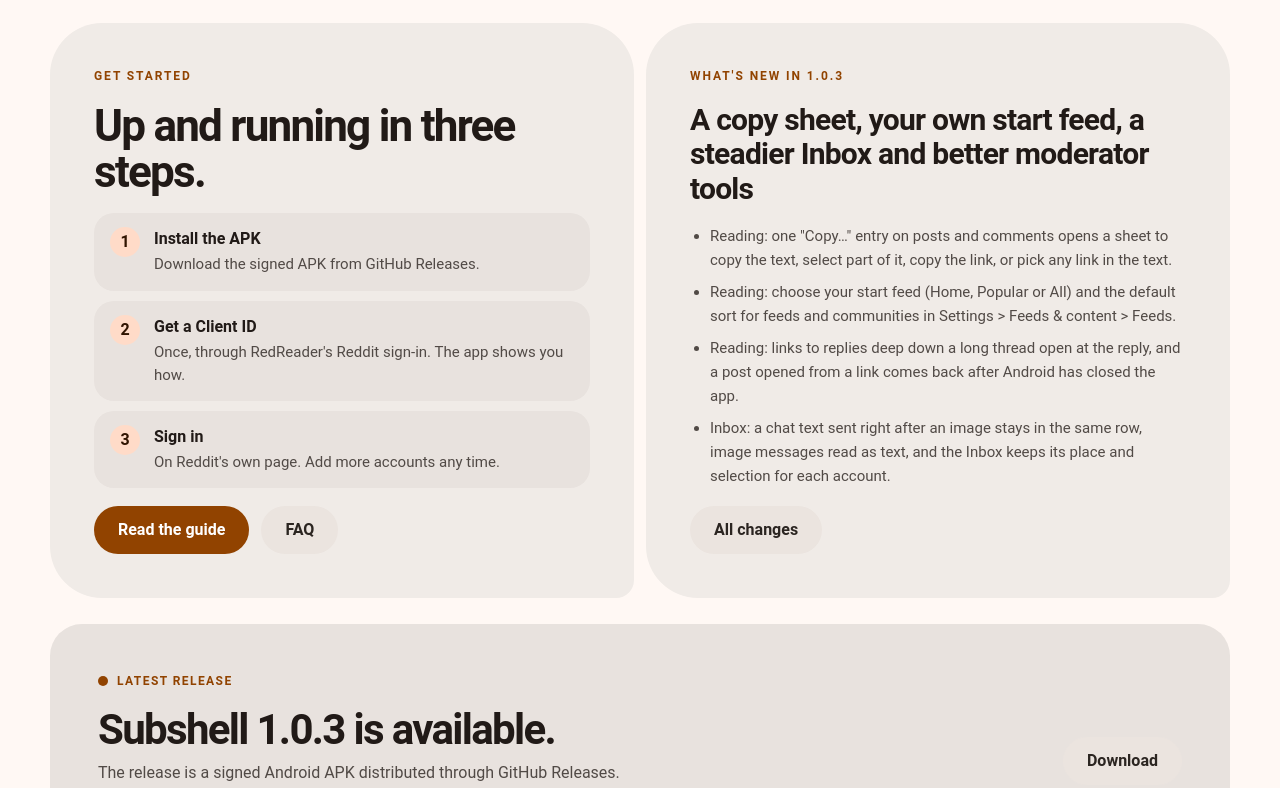
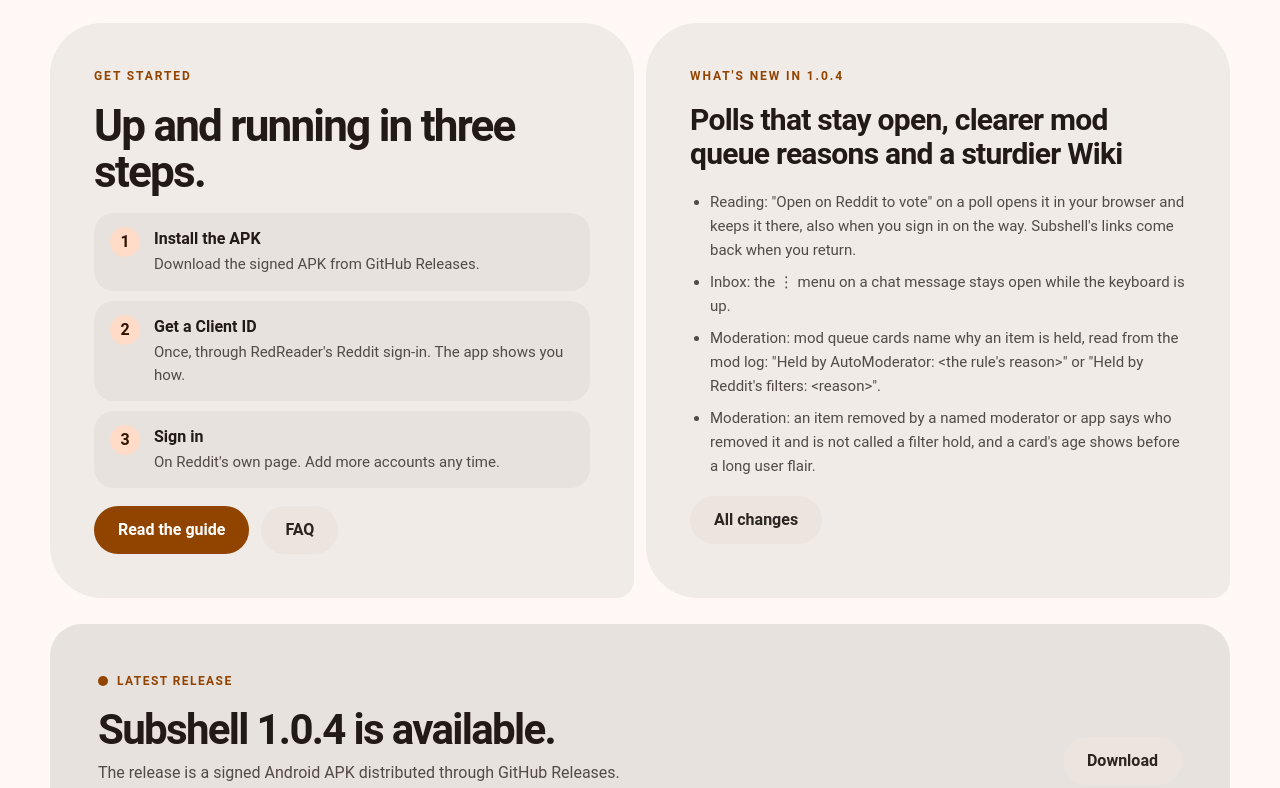
Before and after one commit to brealorg/subshell, a plain HTML site: page site/index.html in a window 1280 px wide. Shown: the part 2777-3565 px from the top of the page. Drawn offline with Linux system fonts and the light colour scheme.

Commit message:
Publish 1.0.4 beta download

```diff
--- a/site/index.html
+++ b/site/index.html
@@ -196,7 +196,7 @@
 
               <a
                 class="button button-filled"
-                href="https://github.com/brealorg/subshell/releases/tag/v1.0.3">
+                href="https://github.com/brealorg/subshell/releases/tag/v1.0.4">
                 Download
               </a>
 
@@ -864,13 +864,13 @@
 
         <div class="start-surface news-surface">
           <!-- RELEASETOOL02_WHATS_NEW_START -->
-          <p class="eyebrow">What's new in 1.0.3</p>
-          <h2>A copy sheet, your own start feed, a steadier Inbox and better moderator tools</h2>
+          <p class="eyebrow">What's new in 1.0.4</p>
+          <h2>Polls that stay open, clearer mod queue reasons and a sturdier Wiki</h2>
           <ul>
-            <li>Reading: one &quot;Copy…&quot; entry on posts and comments opens a sheet to copy the text, select part of it, copy the link, or pick any link in the text.</li>
-            <li>Reading: choose your start feed (Home, Popular or All) and the default sort for feeds and communities in Settings &gt; Feeds &amp; content &gt; Feeds.</li>
-            <li>Reading: links to replies deep down a long thread open at the reply, and a post opened from a link comes back after Android has closed the app.</li>
-            <li>Inbox: a chat text sent right after an image stays in the same row, image messages read as text, and the Inbox keeps its place and selection for each account.</li>
+            <li>Reading: &quot;Open on Reddit to vote&quot; on a poll opens it in your browser and keeps it there, also when you sign in on the way. Subshell&#x27;s links come back when you return.</li>
+            <li>Inbox: the ⋮ menu on a chat message stays open while the keyboard is up.</li>
+            <li>Moderation: mod queue cards name why an item is held, read from the mod log: &quot;Held by AutoModerator: &lt;the rule&#x27;s reason&gt;&quot; or &quot;Held by Reddit&#x27;s filters: &lt;reason&gt;&quot;.</li>
+            <li>Moderation: an item removed by a named moderator or app says who removed it and is not called a filter hold, and a card&#x27;s age shows before a long user flair.</li>
           </ul>
           <!-- RELEASETOOL02_WHATS_NEW_END -->
           <div class="hero-actions">
@@ -901,7 +901,7 @@
 
             <div>
               <h2>
-                Subshell 1.0.3 is available.
+                Subshell 1.0.4 is available.
               </h2>
 
               <p>
@@ -912,7 +912,7 @@
 
             <a
               class="button button-filled"
-              href="https://github.com/brealorg/subshell/releases/tag/v1.0.3">
+              href="https://github.com/brealorg/subshell/releases/tag/v1.0.4">
               Download
             </a>
           </div>
```
Also changed, not shown: site/changelog/index.html (+15 -0 lines), 1 other file.
